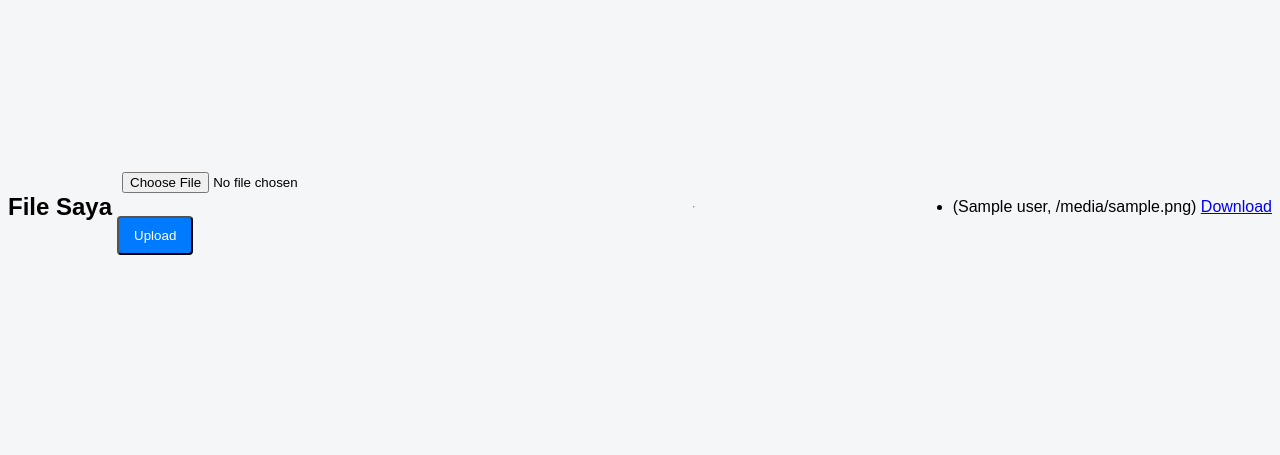
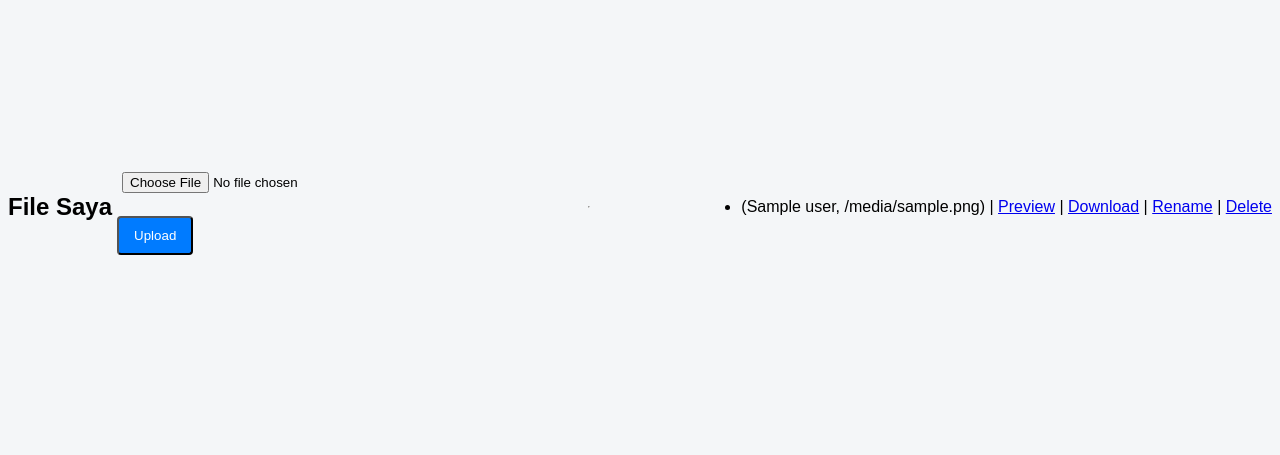
Before and after one commit to MiftahulKhoiri/Choiri_Media_Server, a Flask app: template app/templates/files.html in a window 1280 px wide. Shown: the part 201-656 px from the top of the page. Run offline with Flask 2, Linux system fonts and the light colour scheme; the template is opened without the code that fills it: most values are stand-ins (such as "Sample title", 1, 10 or a date in 2020); parts of the project's set-up code (start-up, migrations or seed data) failed here and were passed over.

Commit message:
Update files.html

```diff
--- a/app/templates/files.html
+++ b/app/templates/files.html
@@ -21,10 +21,21 @@
 {% for f in files %}
     <li>
         {{ f }}
+        |
+        <a href="/files/preview/{{ f }}" target="_blank">Preview</a>
+        |
         <a href="/files/download/{{ f }}">Download</a>
+        |
+        <a href="/files/rename/{{ f }}">Rename</a>
+        |
+        <a href="/files/delete/{{ f }}"
+           onclick="return confirm('Hapus file ini?')">
+           Delete
+        </a>
     </li>
 {% else %}
     <li>Belum ada file</li>
 {% endfor %}
 </ul>
+
 {% endblock %}
```
